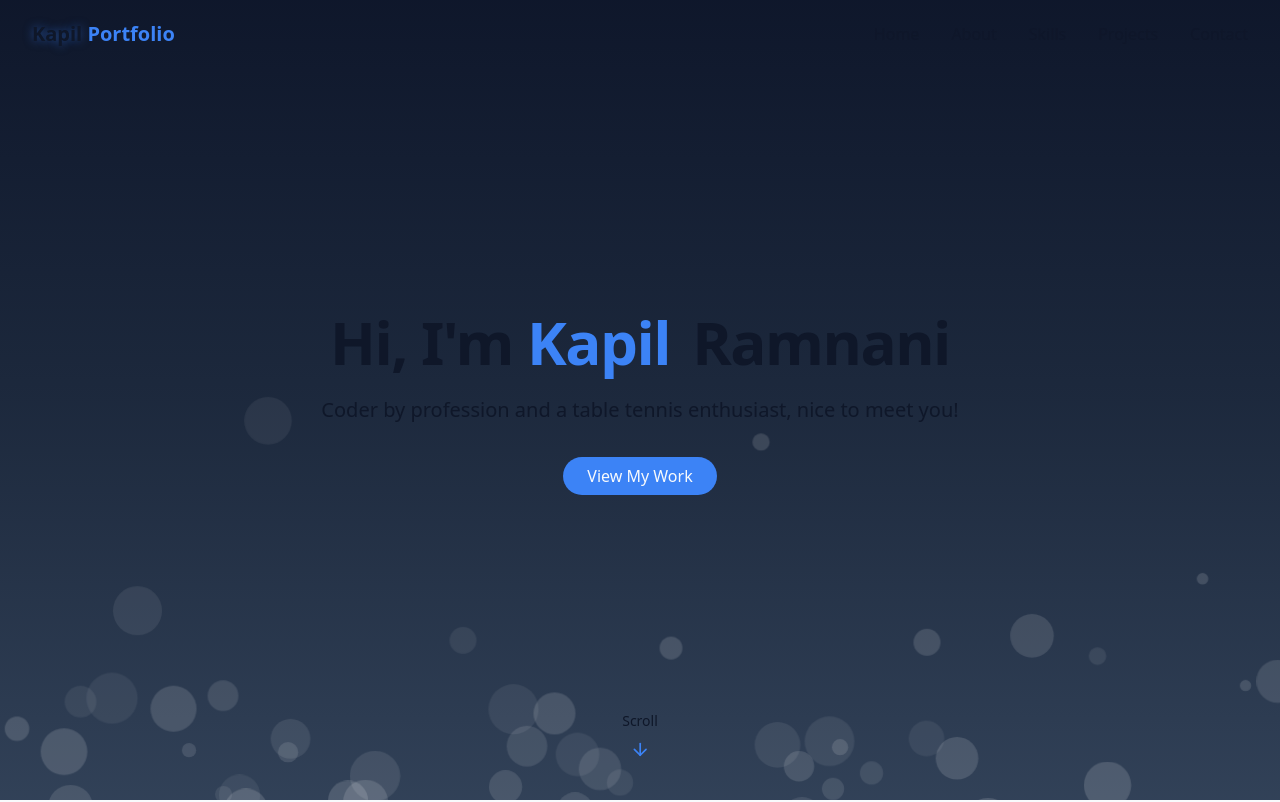
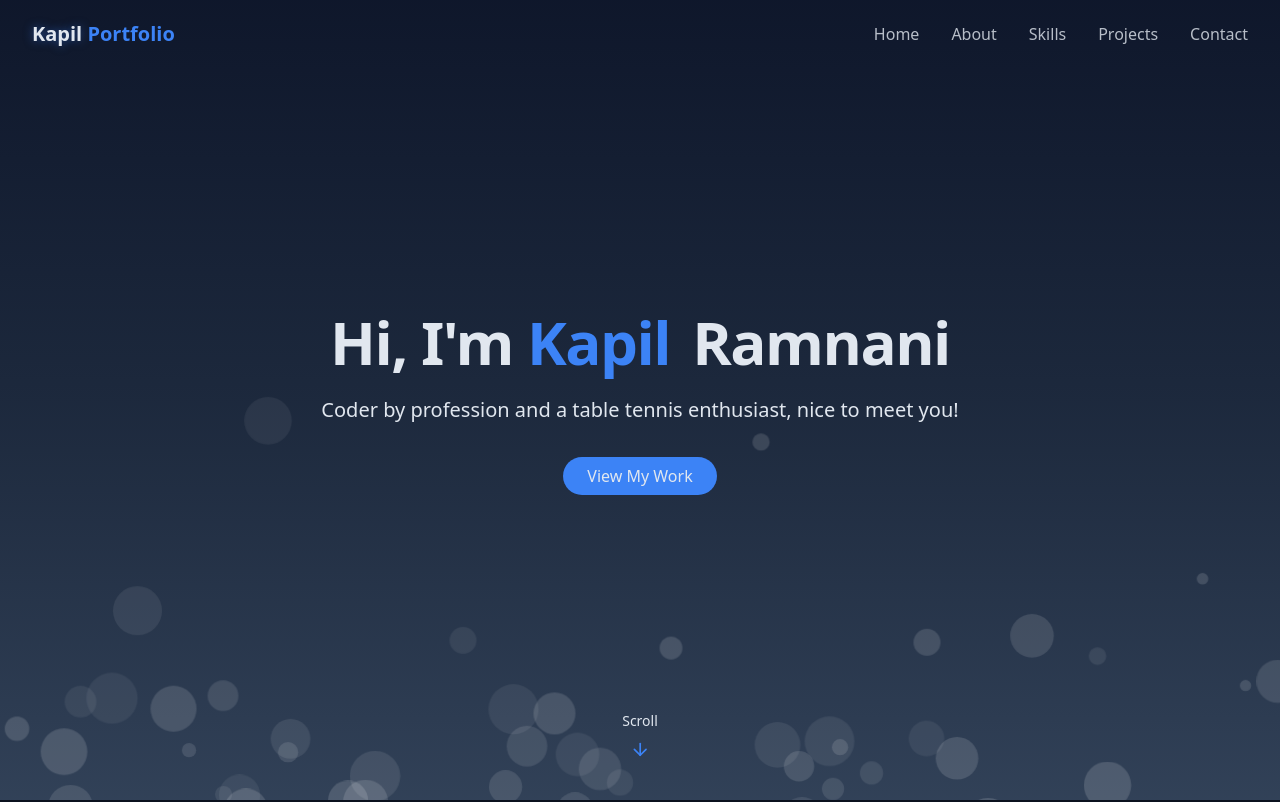
Before and after one commit to Kaps1195/kapil-portfolio-website, a React (Vite) app: page / in a window 1280 px wide. Shown: the top 802 px of the page. Built offline with nearby package versions, Linux system fonts and the light colour scheme.

Commit message:
remove themetoggle and fix dark mode

```diff
--- a/index.html
+++ b/index.html
@@ -1,5 +1,5 @@
 <!doctype html>
-<html lang="en">
+<html lang="en" class="dark">
   <head>
     <meta charset="UTF-8" />
     <link rel="icon" type="image/svg+xml" href="/vite.svg" />
--- a/src/components/ThemeToggle.jsx
+++ b/src/components/ThemeToggle.jsx
@@ -29,5 +29,15 @@
         }
     }
 
-    return null;
+    return (
+        <button onClick={toggleTheme} className={cn("fixed max-sm:hidden top-5 right-5 z-50 p-2 rounded-full",
+            "focus:outline-hidden"
+        )}>
+            {isDarkMode ? (
+                <Sun className="h-6 w-6 text-yellow-300"/>
+            ) : (
+                <Moon className="h-6 w-6 text-blue-900"/>
+            )}
+        </button>
+    );
 }
--- a/src/pages/Home.jsx
+++ b/src/pages/Home.jsx
@@ -10,7 +10,7 @@
 export const Home = () => {
     return (
     <div className="min-h-screen bg-background text-foreground overflow-x-hidden">
-        <ThemeToggle />
+        {/* <ThemeToggle /> */}
         <BubbleBackground />
         <Navbar />
         <main>
```
